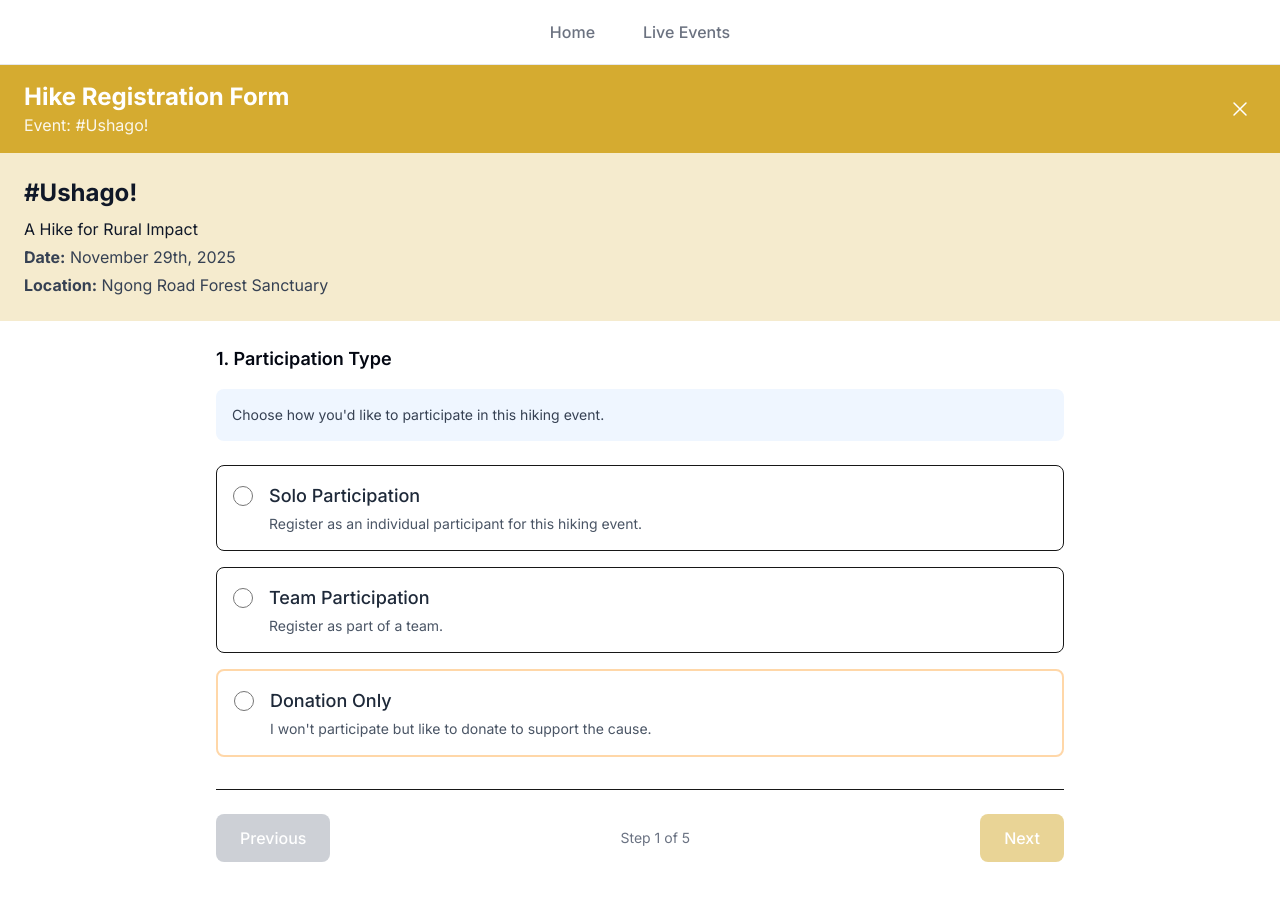
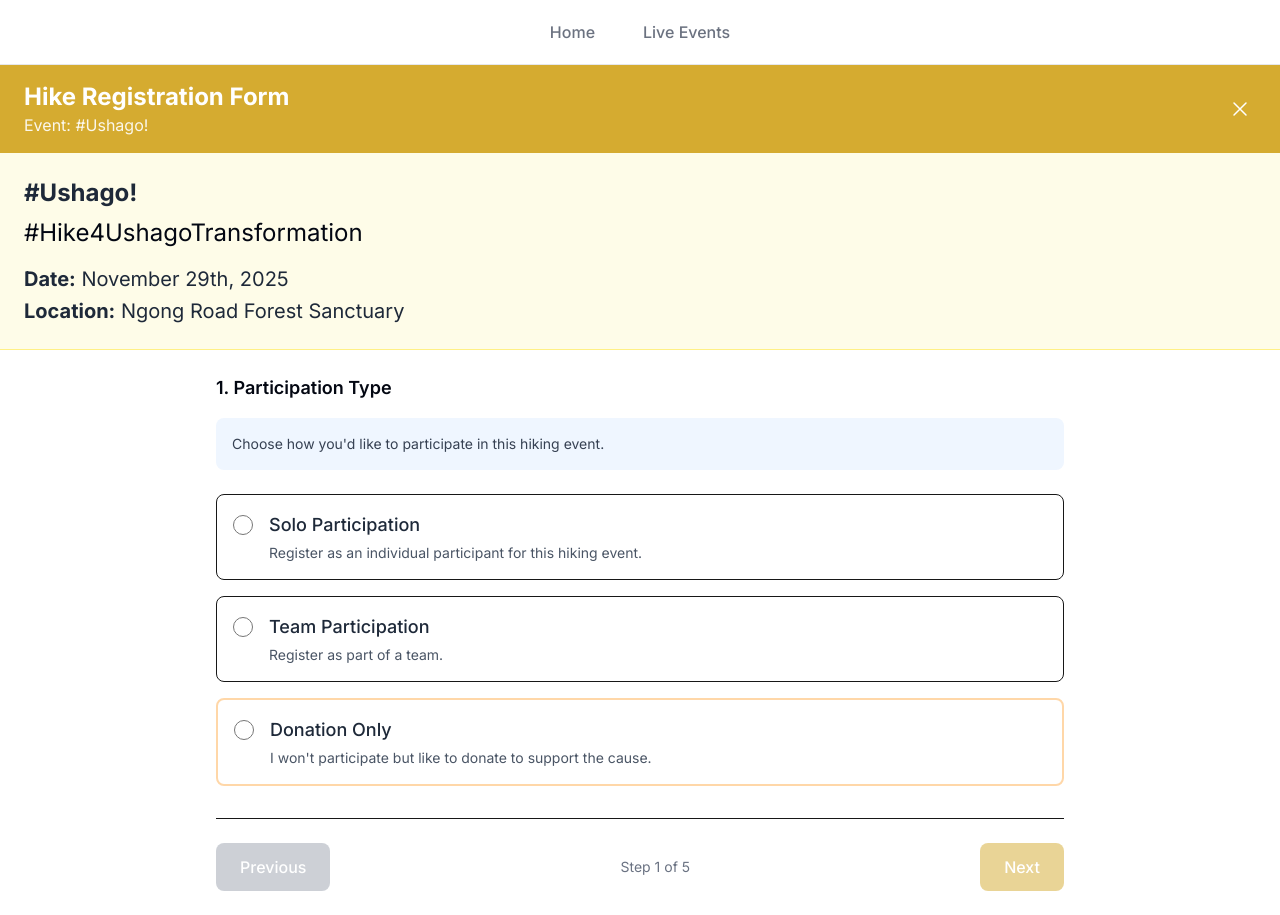
Before and after one commit to Dipxssi/event-app, a Next.js app: page /register in a window 1280 px wide. Before the commit the page ends 886 px from the top, so only its background shows below. Built offline with nearby package versions, Linux system fonts and the light colour scheme.

Commit message:
Added the bank number in donor's payment, changed the event detail text , and some minor changes in consent form text

```diff
--- a/src/components/registration/ConsentStep.tsx
+++ b/src/components/registration/ConsentStep.tsx
@@ -61,11 +61,7 @@ export default function ConsentStep({ formData, onChange }: ConsentStepProps) {
             </li>
             <li className="flex items-start">
               <span className="text-yellow-600 mr-2"><svg xmlns="http://www.w3.org/2000/svg" width="24" height="24" viewBox="0 0 24 24" fill="none" stroke="currentColor" strokeWidth="2" strokeLinecap="round" strokeLinejoin="round" className="lucide lucide-droplets-icon lucide-droplets"><path d="M7 16.3c2.2 0 4-1.83 4-4.05 0-1.16-.57-2.26-1.71-3.19S7.29 6.75 7 5.3c-.29 1.45-1.14 2.84-2.29 3.76S3 11.1 3 12.25c0 2.22 1.8 4.05 4 4.05z"/><path d="M12.56 6.6A10.97 10.97 0 0 0 14 3.02c.5 2.5 2 4.9 4 6.5s3 3.5 3 5.5a6.98 6.98 0 0 1-11.91 4.97"/></svg></span>
-              <span><strong>Carry your own water</strong> </span>
-            </li>
-            <li className="flex items-start">
-              <span className="text-yellow-600 mr-2"><svg xmlns="http://www.w3.org/2000/svg" width="24" height="24" viewBox="0 0 24 24" fill="none" stroke="currentColor" strokeWidth="2" strokeLinecap="round" strokeLinejoin="round" className="lucide lucide-backpack-icon lucide-backpack"><path d="M4 10a4 4 0 0 1 4-4h8a4 4 0 0 1 4 4v10a2 2 0 0 1-2 2H6a2 2 0 0 1-2-2z"/><path d="M8 10h8"/><path d="M8 18h8"/><path d="M8 22v-6a2 2 0 0 1 2-2h4a2 2 0 0 1 2 2v6"/><path d="M9 6V4a2 2 0 0 1 2-2h2a2 2 0 0 1 2 2v2"/></svg></span>
-              <span><strong>Pack light</strong></span>
+              <span><strong>Carry your own drinking water</strong> </span>
             </li>
           </ul>
         </div>
@@ -76,10 +72,7 @@ export default function ConsentStep({ formData, onChange }: ConsentStepProps) {
         <h4 className="text-md font-semibold mb-4 text-gray-700">Liability Waiver & Consent</h4>
         <div className="bg-gray-50 p-4 rounded-lg mb-4">
           <p className="text-sm text-gray-700">
-            I acknowledge that hiking involves inherent risks, including possible injury.
-            I agree to participate voluntarily and accept all risks. I release the organizers
-            from any liability arising from my participation in this event. I confirm that I
-            am physically fit and able to take part in the hike.
+           I acknowledge that hiking involves inherent risks, including possible injury. I agree to participate voluntarily and accept all risks. I release the organizers from any liability arising from my participation in this event. I confirm that I am physically fit and able to take part in the hike.
           </p>
         </div>
       </div>
--- a/src/components/registration/DonationPaymentStep.tsx
+++ b/src/components/registration/DonationPaymentStep.tsx
@@ -84,7 +84,7 @@ export default function DonationPaymentStep({ formData, onChange }: DonationPaym
                 <h4 className="font-semibold mb-2 ">ABSA Bank Payment Information</h4>
                 <p><strong>Bank Name:</strong> ABSA Bank Kenya</p>
                 <p><strong>Account Name:</strong> Possibilities Africa</p>
-                <p><strong>Account Number:</strong> [Account Number]</p>
+                <p><strong>Account Number:</strong> 2046221209</p>
               </div>
 
               <div>
--- a/src/components/registration/PayementStep.tsx
+++ b/src/components/registration/PayementStep.tsx
@@ -64,7 +64,7 @@ export default function PaymentStep({ formData, onChange }: PaymentStepProps) {
 
       {/* Payment Method Selection */}
       <div className="mb-6">
-        <label className="form-label">Payment Method</label>
+        <label className="form-label">Payment Method   (Please pay the complete amount before moving forward)</label>
         <div className="space-y-3">
           <label className="flex items-center cursor-pointer p-3 border rounded-lg hover:bg-gray-50">
             <input
--- a/src/components/registration/shared/EventDetails.tsx
+++ b/src/components/registration/shared/EventDetails.tsx
@@ -6,15 +6,14 @@ interface EventDetailsProps {
 
 export default function EventDetails({ event }: EventDetailsProps) {
   return (
-    <div className="p-6" style={{ backgroundColor: '#F5EBCE' }}>
-      <h2 className="font-bold text-2xl mb-2 text-gray-900">{event.name}</h2>
-      <p className="text-gray-900 text-l mb-1">{event.description}</p>
-      <p className="text-gray-700 text-l mb-1">
-        <strong>Date:</strong> {event.date}
-      </p>
-      <p className="text-gray-700 text-l">
-        <strong>Location:</strong> {event.location}
-      </p>
+    <div className="bg-yellow-50 p-6 border-b border-yellow-200">
+      <h2 className="text-2xl font-bold text-gray-800 mb-2">{event.name}</h2>
+      <p className="text-gray-950 text-2xl mb-4">{event.description}</p>
+
+      <div className="space-y-1 text-gray-800 text-xl">
+        <p><strong>Date:</strong> {event.date}</p>
+        <p><strong>Location:</strong> {event.location}</p>
+      </div>
     </div>
   );
 }
--- a/src/lib/eventData.ts
+++ b/src/lib/eventData.ts
@@ -4,10 +4,10 @@ export const liveEvents: Event[] = [
   {
     id: "ushago-hike-2025",
     name: "#Ushago!",
-    description: "A Hike for Rural Impact",
+    description: "#Hike4UshagoTransformation",
     date: "November 29th, 2025",
     location: "Ngong Road Forest Sanctuary",
-    posterUrl: "/poster.png",
+    posterUrl: "/ushago.png",
 
     pricingTiers: [
       {
```
Also changed, not shown: public/poster.png (deleted), public/ushago.png (added).
